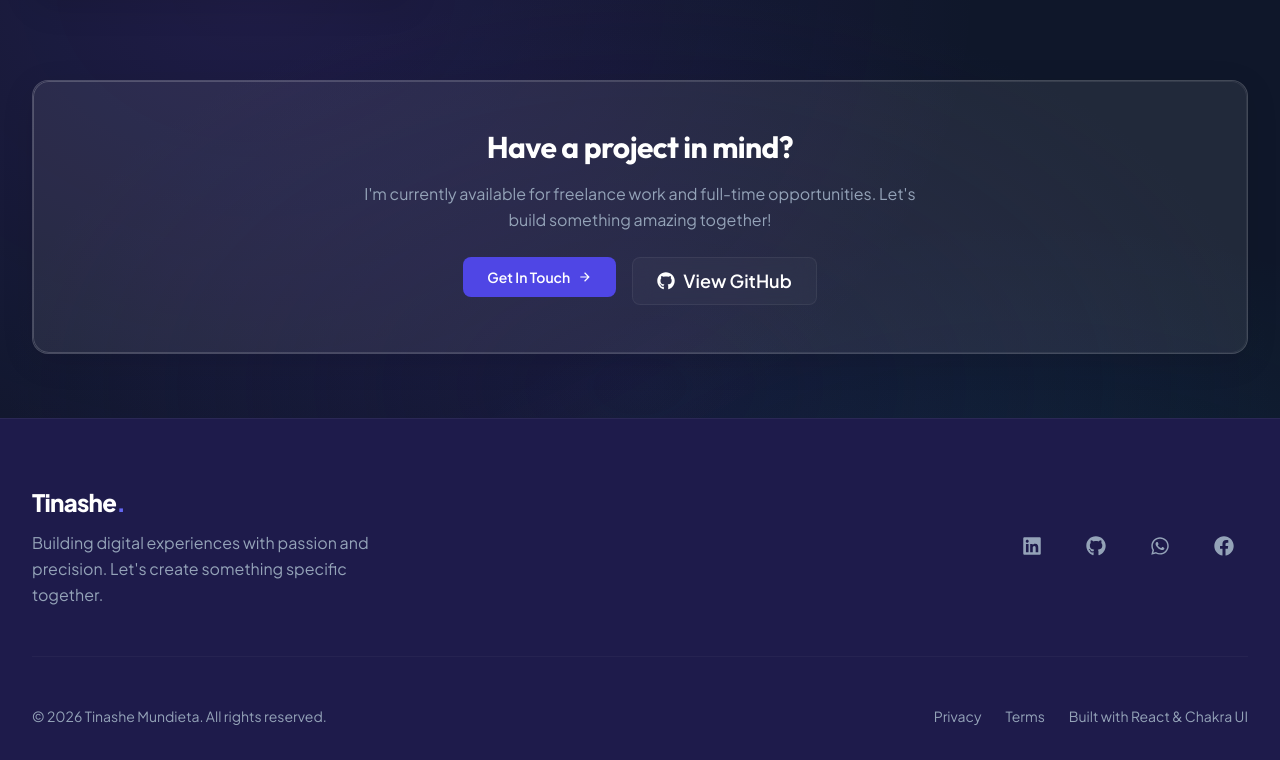
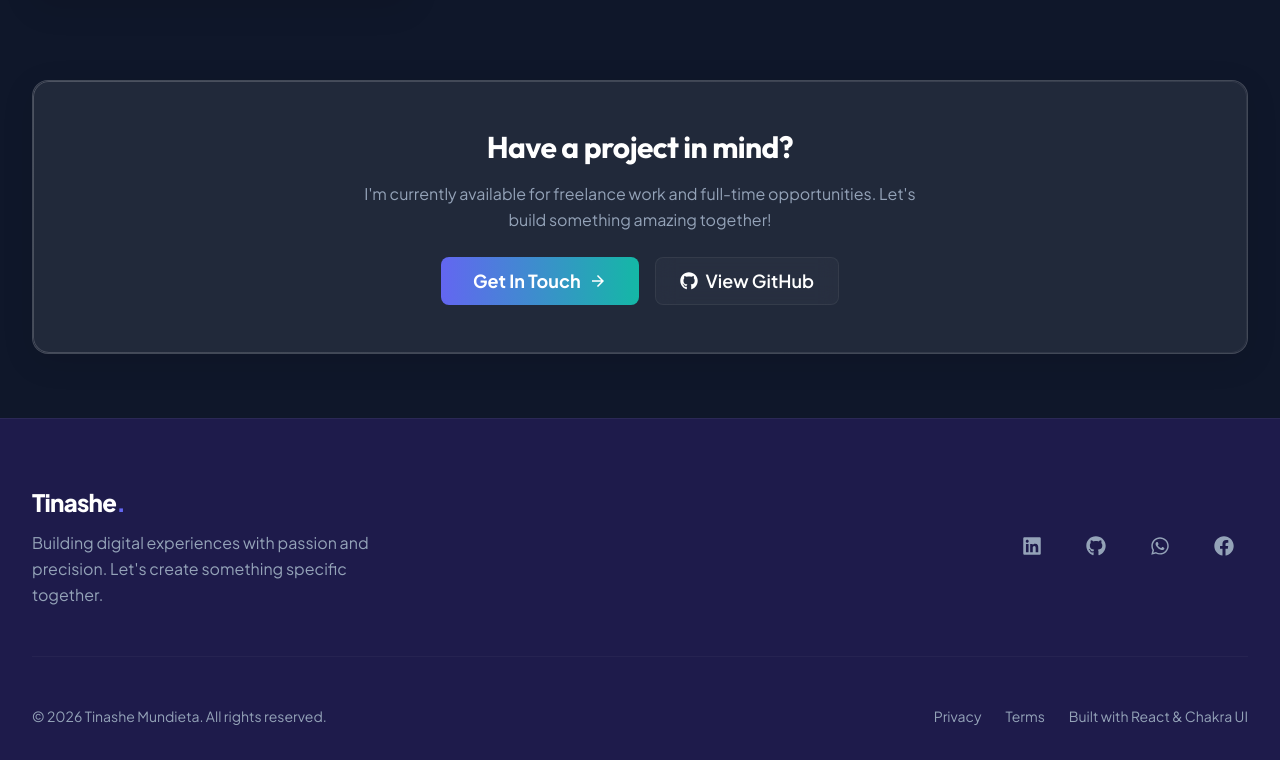
Before and after one commit to Tinashe623/my-portfolio, a React (Vite) app: page /portfolio in a window 1280 px wide. Shown: the part 2414-3174 px from the top of the page. Built offline with nearby package versions, Linux system fonts and the light colour scheme; no server answers.

Commit message:
feat: enhance PortfolioModern page with subtle background gradient and improved button styles

```diff
--- a/src/pages/PortfolioModern.jsx
+++ b/src/pages/PortfolioModern.jsx
@@ -49,8 +49,19 @@ export default function PortfolioModern() {
       overflow="hidden"
       minH="calc(100vh - var(--header-h) - var(--footer-h))"
       py={{ base: 8, md: 12, lg: 16 }}
+      bg="dark.bg"
     >
-
+      {/* Subtle background gradient */}
+      <Box
+        position="absolute"
+        top="0"
+        left="0"
+        right="0"
+        bottom="0"
+        opacity={0.5}
+        bgGradient="radial(ellipse at 50% 0%, rgba(99, 102, 241, 0.08) 0%, transparent 50%)"
+        pointerEvents="none"
+      />
 
       <Container maxW="7xl" position="relative" zIndex={1} px={{ base: 4, md: 6, lg: 8 }}>
         {/* Header */}
@@ -138,12 +149,7 @@ export default function PortfolioModern() {
                       border="1px solid rgba(255, 255, 255, 0.1)"
                     >
                       <Text fontSize="md">⭐</Text>
-                      <Text
-                        fontSize="xs"
-                        fontWeight="700"
-                        color="white"
-                        letterSpacing="wider"
-                      >
+                      <Text fontSize="xs" fontWeight="700" color="white" letterSpacing="wider">
                         FEATURED PROJECT
                       </Text>
                     </Flex>
@@ -168,7 +174,11 @@ export default function PortfolioModern() {
                     {featuredProject.name}
                   </Heading>
 
-                  <Text color="dark.textMuted" fontSize={{ base: 'md', md: 'lg' }} lineHeight="tall">
+                  <Text
+                    color="dark.textMuted"
+                    fontSize={{ base: 'md', md: 'lg' }}
+                    lineHeight="tall"
+                  >
                     {featuredProject.desc}
                   </Text>
 
@@ -245,15 +255,12 @@ export default function PortfolioModern() {
                 overflow="hidden"
                 position="relative"
                 borderWidth="1px"
-                borderColor={
-                  hoveredProject === project.name
-                    ? 'whiteAlpha.400'
-                    : 'whiteAlpha.50'
-                }
+                borderColor={hoveredProject === project.name ? 'whiteAlpha.400' : 'whiteAlpha.50'}
                 transition="all 0.3s ease"
                 _hover={{
-                  borderColor: 'whiteAlpha.400',
+                  borderColor: 'brand.400',
                   transform: 'translateY(-6px)',
+                  boxShadow: '0 20px 40px rgba(99, 102, 241, 0.15)',
                 }}
               >
                 {/* Project Image with Overlay */}
@@ -304,8 +311,10 @@ export default function PortfolioModern() {
                       )}
                       {/* NEW: Show Tech Stack on Image for quick scan */}
                       <HStack spacing={1}>
-                        {project.tags.slice(0, 2).map(t => (
-                          <Badge key={t} bg="blackAlpha.600" color="whiteAlpha.900" fontSize="2xs">{t}</Badge>
+                        {project.tags.slice(0, 2).map((t) => (
+                          <Badge key={t} bg="blackAlpha.600" color="whiteAlpha.900" fontSize="2xs">
+                            {t}
+                          </Badge>
                         ))}
                       </HStack>
                     </VStack>
@@ -366,7 +375,11 @@ export default function PortfolioModern() {
                         variant={project.homepage === '#' ? 'solid' : 'ghost'}
                         color={project.homepage === '#' ? 'whiteAlpha.600' : 'brand.300'}
                         bg={project.homepage === '#' ? 'whiteAlpha.200' : 'transparent'}
-                        _hover={project.homepage === '#' ? {} : { bg: 'whiteAlpha.100', color: 'brand.200' }}
+                        _hover={
+                          project.homepage === '#'
+                            ? {}
+                            : { bg: 'whiteAlpha.100', color: 'brand.200' }
+                        }
                         cursor={project.homepage === '#' ? 'not-allowed' : 'pointer'}
                         leftIcon={project.homepage !== '#' ? <Icon as={FaExternalLinkAlt} /> : null}
                       >
@@ -411,7 +424,16 @@ export default function PortfolioModern() {
                 as={NavLink}
                 to="/contact"
                 size="lg"
-                variant="primary"
+                px={8}
+                fontWeight="700"
+                bgGradient="linear(to-r, brand.500, accent.500)"
+                color="white"
+                _hover={{
+                  bgGradient: 'linear(to-r, brand.600, accent.600)',
+                  transform: 'translateY(-2px)',
+                  boxShadow: '0 10px 30px rgba(99, 102, 241, 0.3)',
+                }}
+                transition="all 0.3s"
                 rightIcon={<ArrowForwardIcon />}
               >
                 Get In Touch
```
